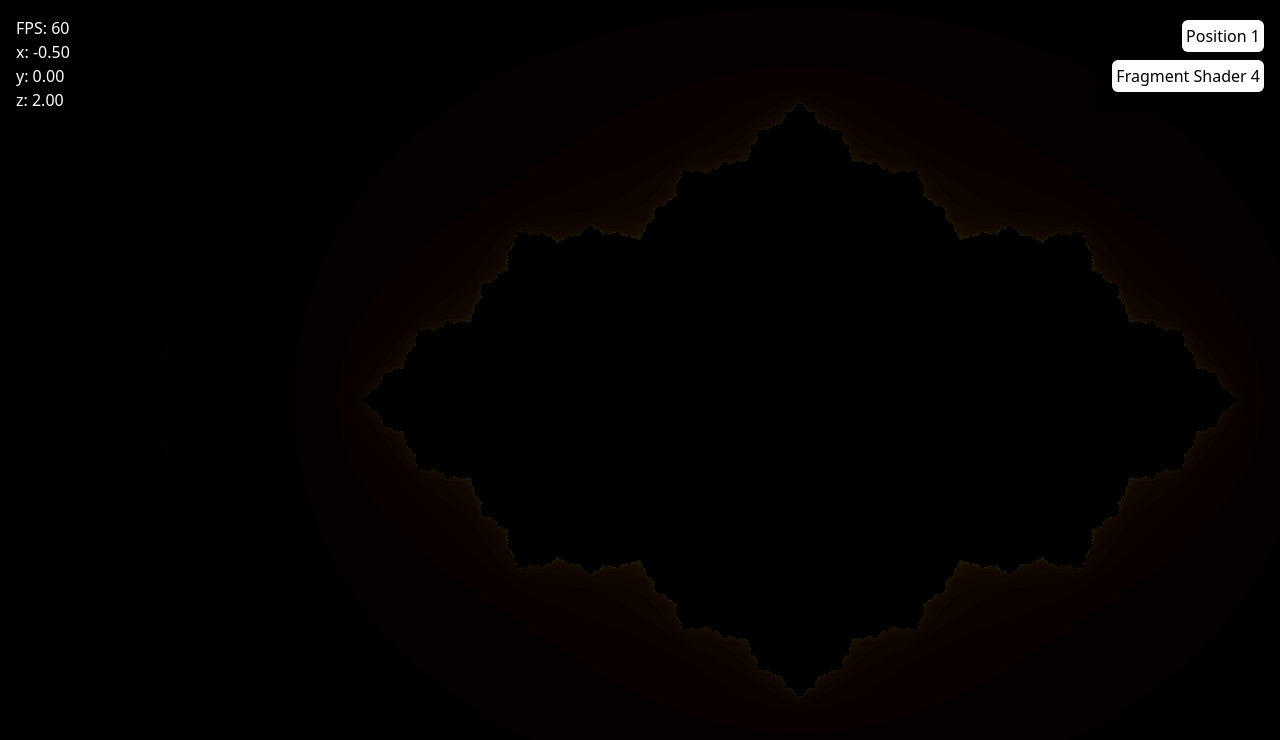
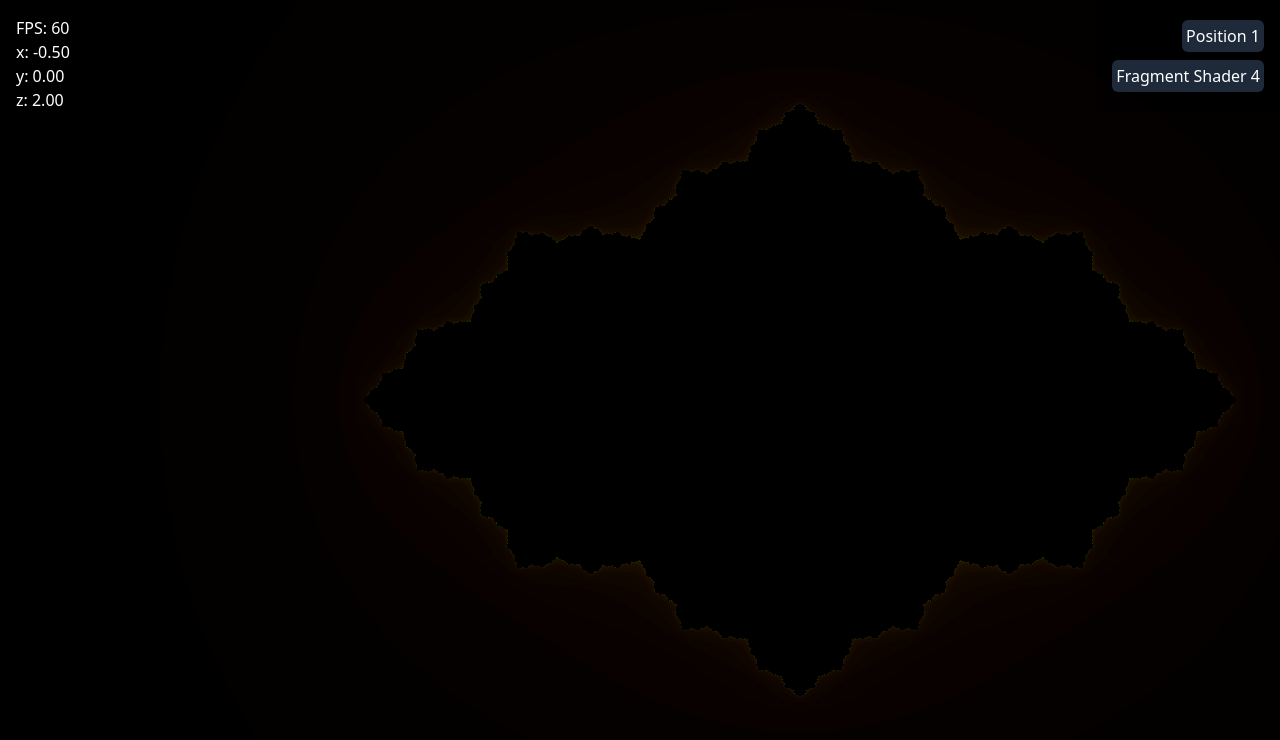
Before and after one commit to miklilad/fractals, a React (Vite) app: page / in a window 1280 px wide. Shown: the top 740 px of the page. Built offline with nearby package versions, Linux system fonts and the light colour scheme.

Commit message:
Make the buttons dark

```diff
--- a/src/Canvas.tsx
+++ b/src/Canvas.tsx
@@ -300,7 +300,7 @@ export const Canvas = () => {
       <div className="absolute top-0 right-0 flex flex-col items-end bg-black/50 p-4 text-white">
         <p>
           <button
-            className="my-1 rounded-md bg-white p-1 text-black"
+            className="my-1 rounded-md bg-gray-800 p-1 text-white"
             onClick={() =>
               setPositionIndex((positionIndex + 1) % POSITIONS.length)
             }
@@ -310,7 +310,7 @@ export const Canvas = () => {
         </p>
         <p>
           <button
-            className="my-1 rounded-md bg-white p-1 text-black"
+            className="my-1 rounded-md bg-gray-800 p-1 text-white"
             onClick={() =>
               setFragmentShaderIndex(
                 (fragmentShaderIndex + 1) % FRAGMENT_SHADER_SOURCES.length
@@ -323,7 +323,7 @@ export const Canvas = () => {
         {hasCalculateColorValue && (
           <p>
             <button
-              className="my-1 rounded-md bg-white p-1 text-black"
+              className="my-1 rounded-md bg-gray-800 p-1 text-white"
               onClick={() =>
                 setCalculateColorValue(calculateColorValue === 0 ? 1 : 0)
               }
```
